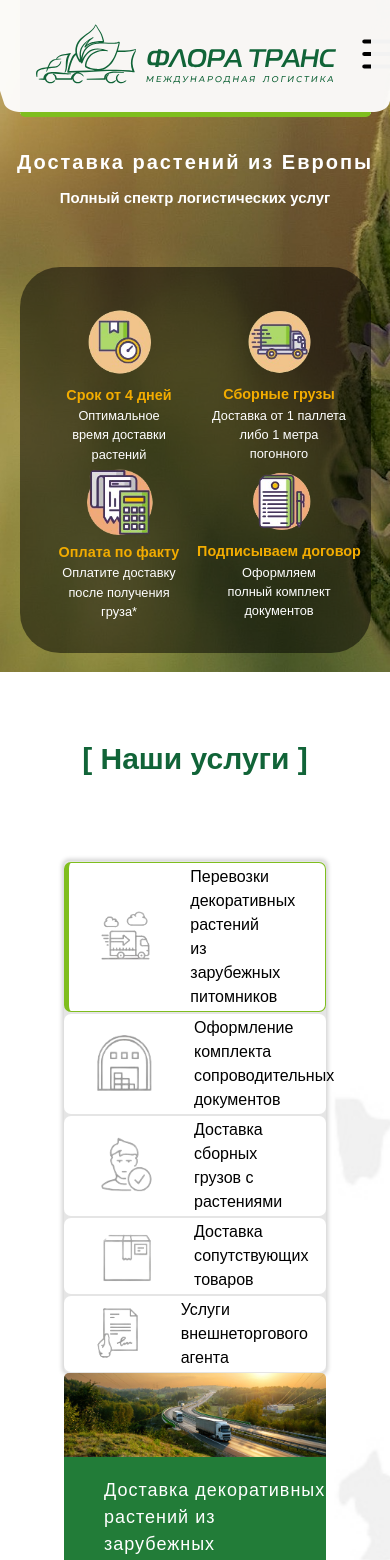
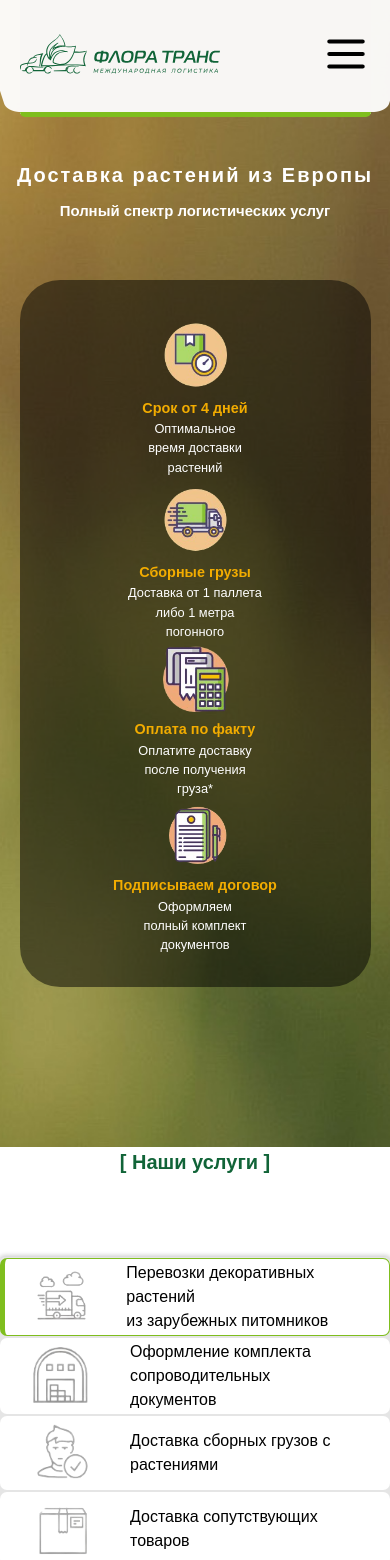
Before and after one commit to Sargis133/Green-Farm, a Nuxt app: page / in a window 390 px wide. Shown: the top 1560 px of the page. Built offline with nearby package versions, Linux system fonts and the light colour scheme.

Commit message:
response main page

```diff
--- a/assets/css/about.css
+++ b/assets/css/about.css
@@ -54,3 +54,9 @@
         grid-template-rows: 260px auto auto;
     }
 }
+@media (max-width: 425px) {
+    .about-description__image img {
+        width: 240px;
+        height: auto;
+    }
+}
--- a/assets/css/advantages.css
+++ b/assets/css/advantages.css
@@ -97,3 +97,11 @@
         display: block;
     }
 }
+@media (max-width: 425px) {
+    .advantages-services__columns {
+        grid-template-columns: 1fr;
+    }
+    .advantages-image-box__image {
+        width: 100px;
+    }
+}
--- a/assets/css/delivery.css
+++ b/assets/css/delivery.css
@@ -101,3 +101,12 @@
         width: 75px;
     }
 }
+@media (max-width: 425px) {
+    .main-page__delivery-content {
+        height: max-content;
+        padding: 10em 0;
+    }
+    .delivery-info-block__columns {
+        grid-template-columns: 1fr;
+    }
+}
--- a/assets/css/footer.css
+++ b/assets/css/footer.css
@@ -111,7 +111,16 @@
         flex-direction: column;
         row-gap: 10px;
     }
-    .question-content__title, .advantages-content__title, .about-content__title, .our-services-content__title {
-        font-size: 30px;
+
+}
+@media (max-width: 425px) {
+    .footer-left-column__logo-box svg {
+        width: 200px;
+    }
+    .footer-top-aside__footer-right-column {
+        flex-direction: column;
+        align-items: center;
+        justify-content: center;
+        grid-row-gap: 28px;
     }
 }
--- a/assets/css/header.css
+++ b/assets/css/header.css
@@ -156,3 +156,11 @@
         display: block;
     }
 }
+@media (max-width: 425px) {
+    .items-box__logo-aside svg {
+        width: 200px;
+    }
+    .header-content__items-box {
+        padding: 0;
+    }
+}
--- a/assets/css/question.css
+++ b/assets/css/question.css
@@ -24,3 +24,8 @@
     font-size: 16px;
     font-weight: bold;
 }
+@media (max-width: 425px) {
+    .question-content__subtitle {
+        font-size: 13px;
+    }
+}
--- a/assets/css/services.css
+++ b/assets/css/services.css
@@ -151,3 +151,14 @@
         padding: 8px;
     }
 }
+@media (max-width: 425px) {
+    .logistic-services__columns {
+        grid-template-columns: 1fr;
+    }
+    .service-description__product-list {
+        padding: 0;
+    }
+    .main-page__our-services-content {
+        padding: 0;
+    }
+}
--- a/pages/index.vue
+++ b/pages/index.vue
@@ -320,6 +320,7 @@ const showServiceProductFunc = (serviceId: number) =>
 </script>
 
 <style scoped>
+@import "assets/css/global.css";
 @import "assets/css/header.css";
 @import "assets/css/delivery.css";
 @import "assets/css/services.css";
@@ -335,4 +336,15 @@ const showServiceProductFunc = (serviceId: number) =>
   align-items: center;
   justify-content: center;
 }
+
+@media (max-width: 768px) {
+  .question-content__title, .advantages-content__title, .about-content__title, .our-services-content__title {
+    font-size: 30px;
+  }
+}
+@media (max-width: 425px) {
+  .question-content__title, .advantages-content__title, .about-content__title, .our-services-content__title {
+    font-size: 20px;
+  }
+}
 </style>
```
Also changed, not shown: assets/css/global.css (line endings or trailing spaces).
